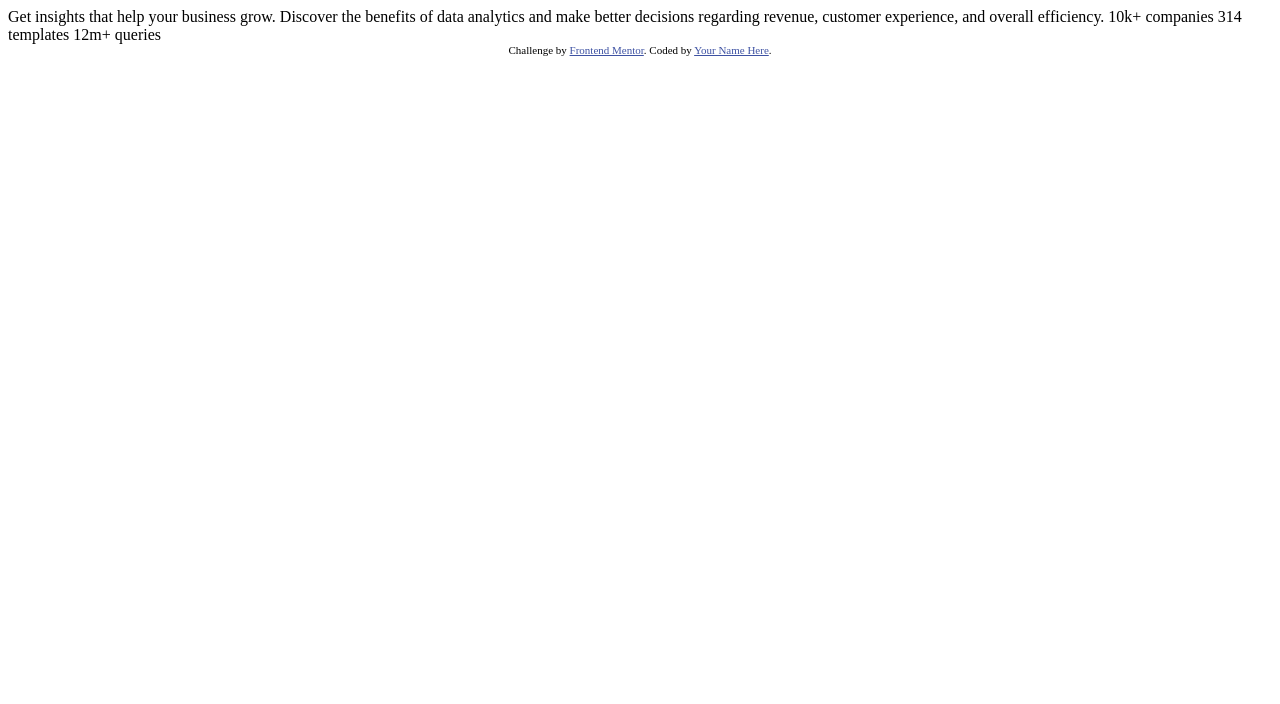
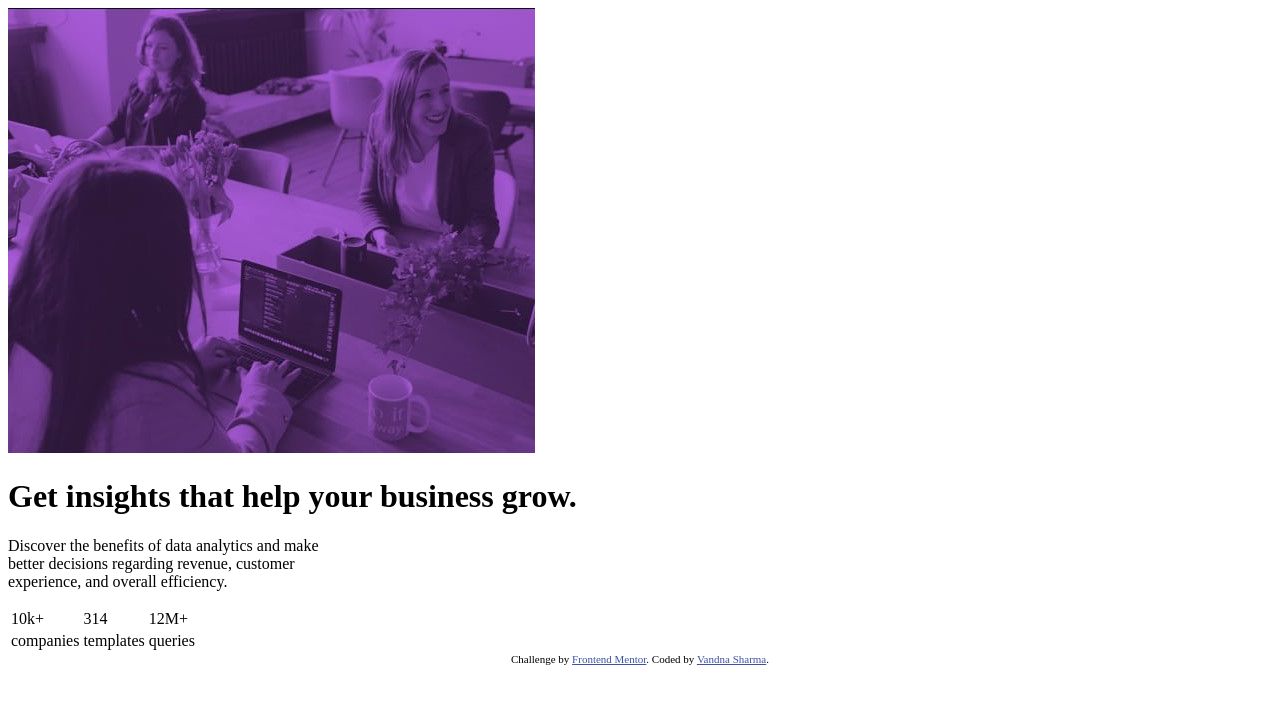
Before and after one commit to vandnasharma26/scaling-pancake, a plain HTML site: page index.html in a window 1280 px wide. Drawn offline with Linux system fonts and the light colour scheme.

Commit message:
Update index.html

```diff
--- a/index.html
+++ b/index.html
@@ -5,29 +5,46 @@
   <meta name="viewport" content="width=device-width, initial-scale=1.0"> <!-- displays site properly based on user's device -->
 
   <link rel="icon" type="image/png" sizes="32x32" href="./images/favicon-32x32.png">
+  <link rel="stylesheet" href="style.css">
+  <link href="https://fonts.googleapis.com/css2?family=Inter:wght@400;700&display=swap" rel="stylesheet">
+  <link href="https://fonts.googleapis.com/css2?family=Lexend+Deca&display=swap" rel="stylesheet">
 
   <title>Frontend Mentor | Stats preview card component</title>
 
-  <!-- Feel free to remove these styles or customise in your own stylesheet 👍 -->
   <style>
     .attribution { font-size: 11px; text-align: center; }
     .attribution a { color: hsl(228, 45%, 44%); }
   </style>
 </head>
 <body>
+  <div class="content">
 
-  Get insights that help your business grow.
+    <img class="work-img" src="images/image-header-desktop.jpg" alt="work-img">
 
-  Discover the benefits of data analytics and make better decisions regarding revenue, customer
-  experience, and overall efficiency.
+    <h1>Get <span>insights</span> that help your business grow.</h1>
 
-  10k+ companies
-  314 templates
-  12m+ queries
+    <p class="main-paragraph">Discover the benefits of data analytics and make <br> better decisions regarding revenue, customer<br>
+    experience, and overall efficiency.</p>
+
+    <table>
+      <tr class="stats">
+        <td>10k+</td>
+        <td>314</td>
+        <td>12M+</td>
+      </tr>
+      <tr class="stats-heading">
+        <td>companies</td>
+        <td>templates</td>
+        <td>queries</td>
+      </tr>
+    </table>
+
+  </div>
+
 
   <div class="attribution">
     Challenge by <a href="https://www.frontendmentor.io?ref=challenge" target="_blank">Frontend Mentor</a>.
-    Coded by <a href="#">Your Name Here</a>.
+    Coded by <a href="#">Vandna Sharma</a>.
   </div>
 </body>
 </html>
```
